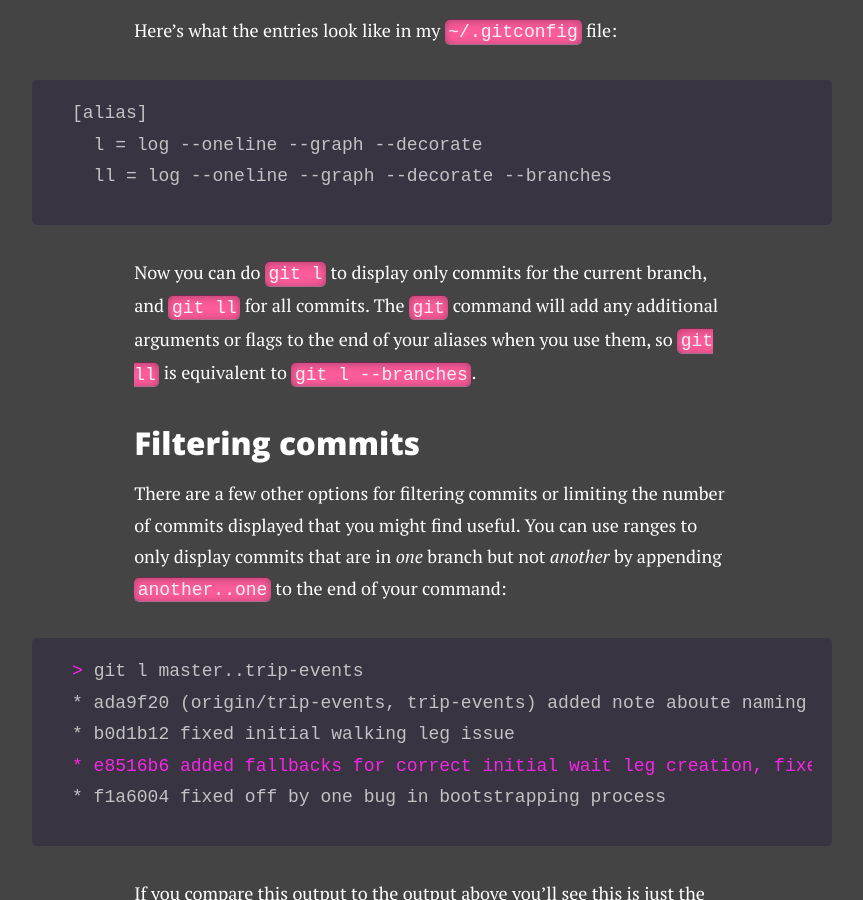
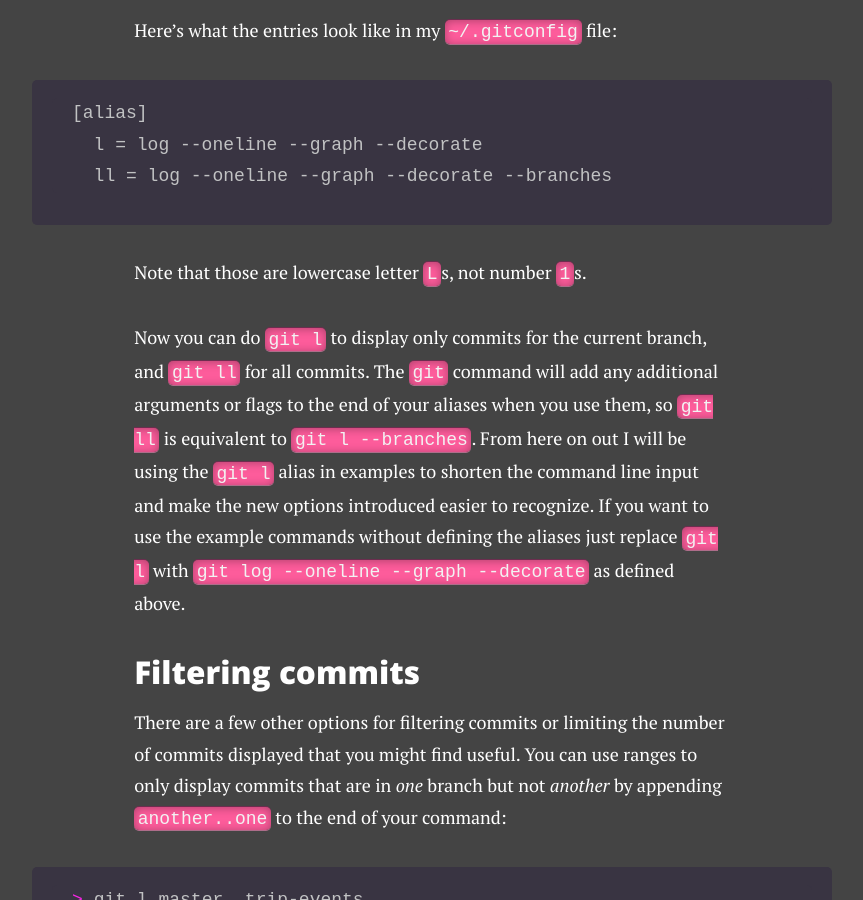
Before and after one commit to TheRealest/therealest.github.io, a Jekyll site: the page built from _posts/2015-04-25-git-log-options.md, in a window 1280 px wide and 900 px high, scrolled down 8626 px. Shown: the whole window, without its empty margins (208-1071 px from the left). Built offline with Jekyll 4.4.1, drawn with Linux system fonts in a browser that asks for light colours; nearby versions of some CDN libraries; Markdown is read by kramdown in place of the engine named in the settings.

Commit message:
POST EDIT: Git log options

````diff
--- a/_posts/2015-04-25-git-log-options.md
+++ b/_posts/2015-04-25-git-log-options.md
@@ -197,7 +197,9 @@ Here's what the entries look like in my `~/.gitconfig` file:
   ll = log --oneline --graph --decorate --branches
 ```
 
-Now you can do `git l` to display only commits for the current branch, and `git ll` for all commits. The `git` command will add any additional arguments or flags to the end of your aliases when you use them, so `git ll` is equivalent to `git l --branches`.
+Note that those are lowercase letter `L`s, not number `1`s.
+
+Now you can do `git l` to display only commits for the current branch, and `git ll` for all commits. The `git` command will add any additional arguments or flags to the end of your aliases when you use them, so `git ll` is equivalent to `git l --branches`. From here on out I will be using the `git l` alias in examples to shorten the command line input and make the new options introduced easier to recognize. If you want to use the example commands without defining the aliases just replace `git l` with `git log --oneline --graph --decorate` as defined above.
 
 ### Filtering commits
 
````
